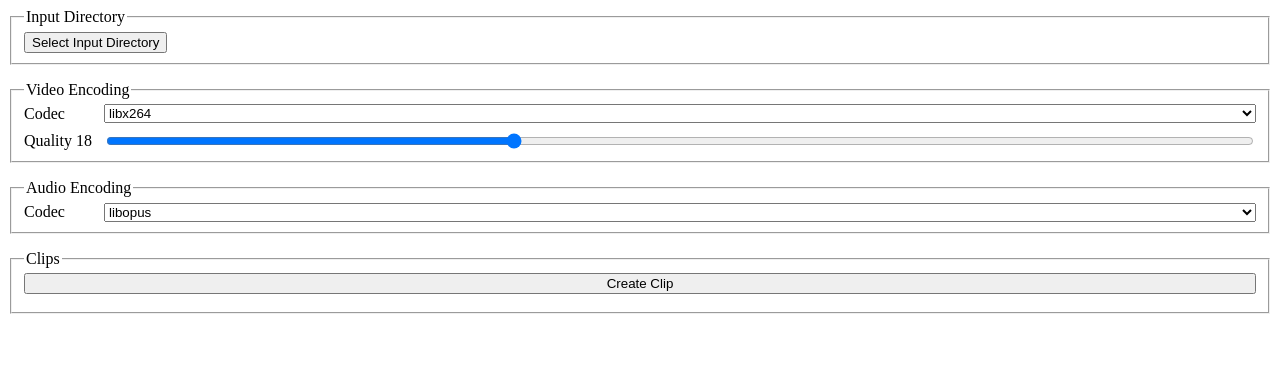
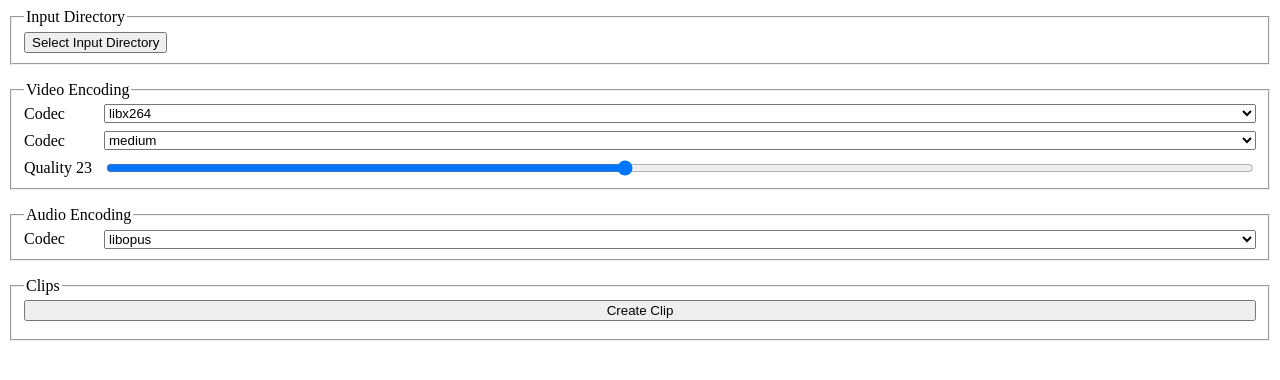
Before and after one commit to huynhlkevin/ffmpeg-frontend, an Angular app: page / in a window 1280 px wide. Shown: the top 380 px of the page. Built offline with nearby package versions, Linux system fonts and the light colour scheme.

Commit message:
add presets, change defaults

```diff
--- a/src/app/services/video-encoding/video-encoding.service.ts
+++ b/src/app/services/video-encoding/video-encoding.service.ts
@@ -9,10 +9,26 @@ export class VideoEncodingService {
   get codec(): string { return this._codec; }
   set codec(value: string) { this._codec = value; }
 
-  private _codecs = ['libx264', 'test'];
+  private _codecs = ['libx264'];
   get codecs(): string[] { return this._codecs; }
 
-  private _quality = 18;
+  private _preset = 'medium';
+  get preset(): string { return this._preset; }
+  set preset(value: string) { this._preset = value; }
+
+  private _presets = [
+    'ultrafast',
+    'superfast',
+    'veryfast',
+    'fast',
+    'medium',
+    'slow',
+    'slower',
+    'veryslow'
+  ];
+  get presets(): string[] { return this._presets; }
+
+  private _quality = 23;
   get quality(): number { return this._quality; }
   set quality(value: number) {
     if (value < 0 || value > 51) {
--- a/src/app/video-clipper/video-encoding/video-encoding.component.html
+++ b/src/app/video-clipper/video-encoding/video-encoding.component.html
@@ -10,6 +10,18 @@
       </select>
     </div>
     <div>
+      <label for="videoPresetSelect">Codec</label>
+      <select id="videoPresetSelect" #presetSelect (change)="onSelectedPresetChange(presetSelect.value)">
+        @for (preset of presets; track $index) {
+          @if (preset === defaultPreset) {
+            <option selected>{{preset}}</option>
+          } @else {
+            <option>{{preset}}</option>
+          }
+        }
+      </select>
+    </div>
+    <div>
       <label for="videoQualityRange">Quality {{quality}}</label>
       <input id="videoQualityRange" #qualityRange type="range" [min]="minQuality" [max]="maxQuality" [value]="quality" (input)="onQualityChange(qualityRange.value)"/>
     </div>
--- a/src/app/video-clipper/video-encoding/video-encoding.component.ts
+++ b/src/app/video-clipper/video-encoding/video-encoding.component.ts
@@ -12,12 +12,16 @@ import { VideoEncodingService } from '../../services/video-encoding/video-encodi
 export class VideoEncodingComponent {
 
   codecs: string[];
+  presets: string[];
+  defaultPreset: string;
   minQuality: number;
   maxQuality: number;
   quality: number;
 
   constructor(private readonly videoEncodingService: VideoEncodingService) {
     this.codecs = this.videoEncodingService.codecs;
+    this.presets = this.videoEncodingService.presets;
+    this.defaultPreset = this.videoEncodingService.preset;
     this.minQuality = this.videoEncodingService.minQuality;
     this.maxQuality = this.videoEncodingService.maxQuality;
     this.quality = this.videoEncodingService.quality;
@@ -27,6 +31,10 @@ export class VideoEncodingComponent {
     this.videoEncodingService.codec = value;
   }
 
+  onSelectedPresetChange(value: string): void {
+    this.videoEncodingService.preset = value;
+  }
+
   onQualityChange(value: string): void {
     this.quality = Number(value);
     this.videoEncodingService.quality = Number(value);
```
Also changed, not shown: 1 other file (tests, documents, lock files or other folders).
